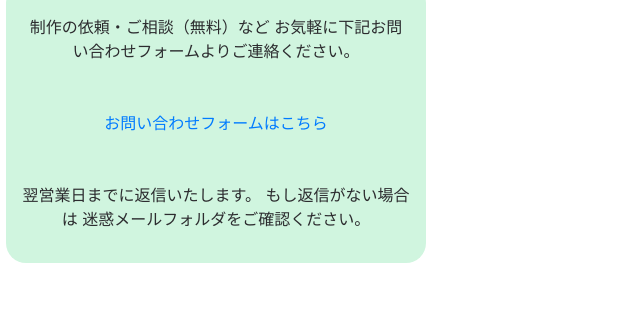
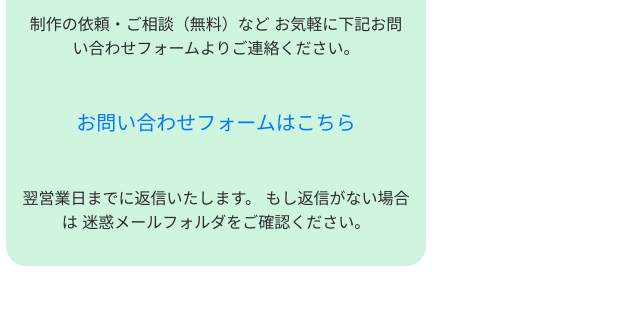
Before and after one commit to takareinhard/-portfolio-pages, a plain HTML site: page index.html in a window 1280 px wide. Shown: the part 4398-4721 px from the top of the page, 644-1280 px from the left. Drawn offline with nearby package versions, Linux system fonts and the light colour scheme.

Commit message:
お問い合わせ大きく

```diff
--- a/css/special.css
+++ b/css/special.css
@@ -484,3 +484,7 @@ figure {
 #prices {
  padding:20px 0px;
 }
+
+.forus{
+ font-size: 20px;
+}
--- a/index.html
+++ b/index.html
@@ -321,7 +321,7 @@
                     お気軽に下記お問い合わせフォームよりご連絡ください。</p>
                     <br>
                     <br>
-                  <a href="https://forms.gle/Xy7uHvbUBP8ZBNSV8" target="_blank"><p>お問い合わせフォームはこちら</p></a>
+                  <a href="https://forms.gle/Xy7uHvbUBP8ZBNSV8" target="_blank"><p class="forus">お問い合わせフォームはこちら</p></a>
                   <br>
                   <br>
                   <p>
```
